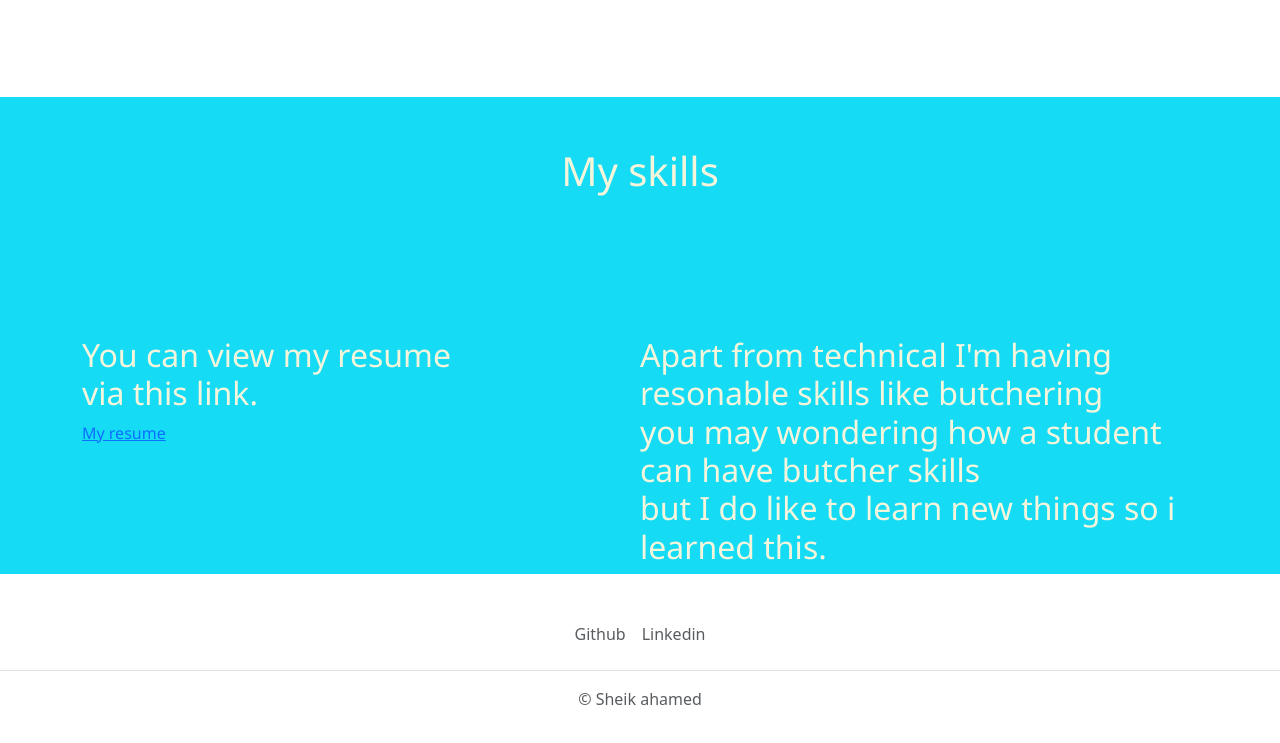
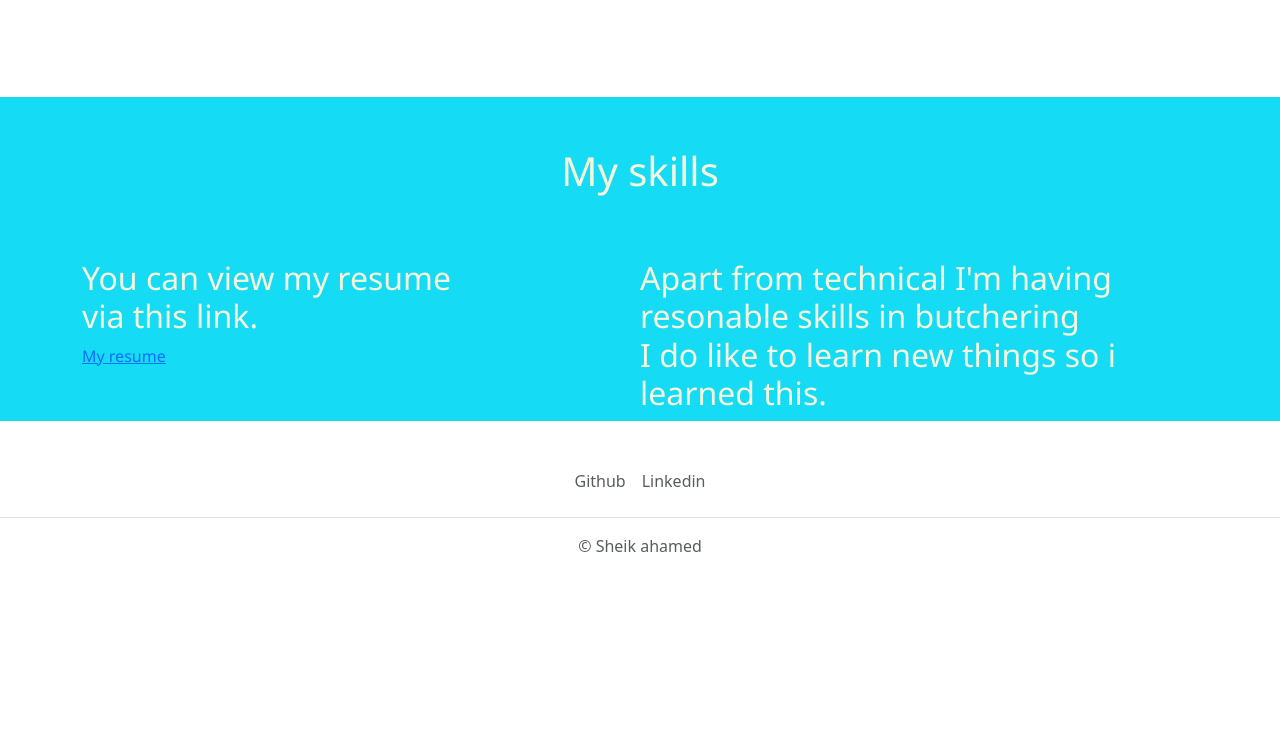
Before and after one commit to sheikahamed123/personal-website, a plain HTML site: page index.html in a window 1280 px wide. Shown: the part 1161-1904 px from the top of the page. After the commit the page ends 1775 px from the top, so only its background shows below. Drawn offline with nearby package versions, Linux system fonts and the light colour scheme.

Commit message:
Update index.html

```diff
--- a/index.html
+++ b/index.html
@@ -56,7 +56,7 @@
 <a href="https://sheikahamed123.github.io/myresume">My resume</a>
         </div>
         <div class="skill-2">
-          <h2>Apart from technical I'm having resonable skills like butchering<br/>you may wondering how a student can have butcher skills<br/>but I do like to learn new things so i learned this.</h2>
+          <h2>Apart from technical I'm having resonable skills in butchering<br/> I do like to learn new things so i learned this.</h2>
         </div>
       </div>
 
```
